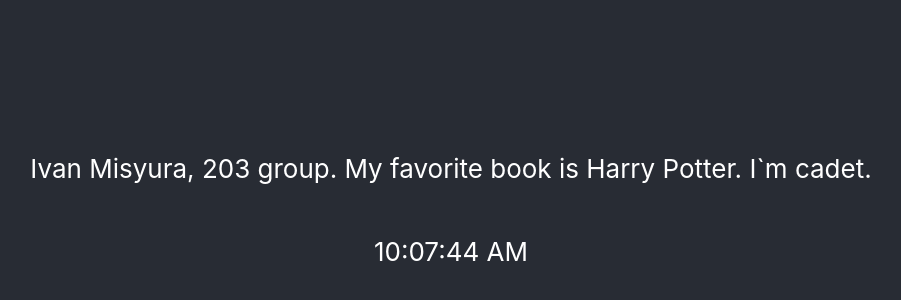
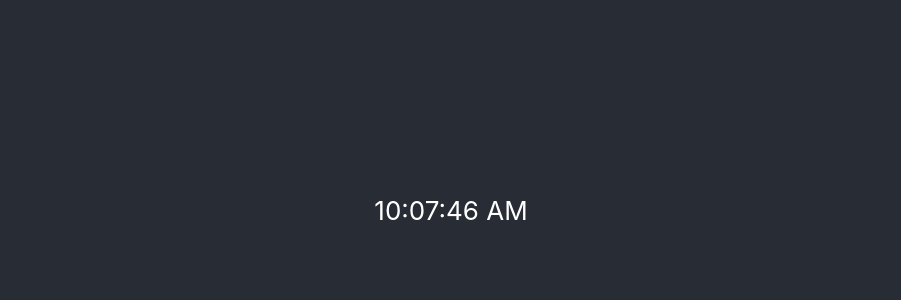
Before and after one commit to Bordjiano/jenkins, a React (Create React App) app: page / in a window 1280 px wide. Shown: the part 190-490 px from the top of the page, without its empty margins (189-1090 px from the left). Built offline with nearby package versions, Linux system fonts and the light colour scheme.

Commit message:
Only time

```diff
--- a/src/App.js
+++ b/src/App.js
@@ -6,9 +6,6 @@ function App() {
   return (
     <div className="App">
       <header className="App-header">
-        <p>
-          Ivan Misyura, 203 group. My favorite book is Harry Potter. I`m cadet.
-        </p>
         <CurrentTime />
       </header>
     </div>
```
